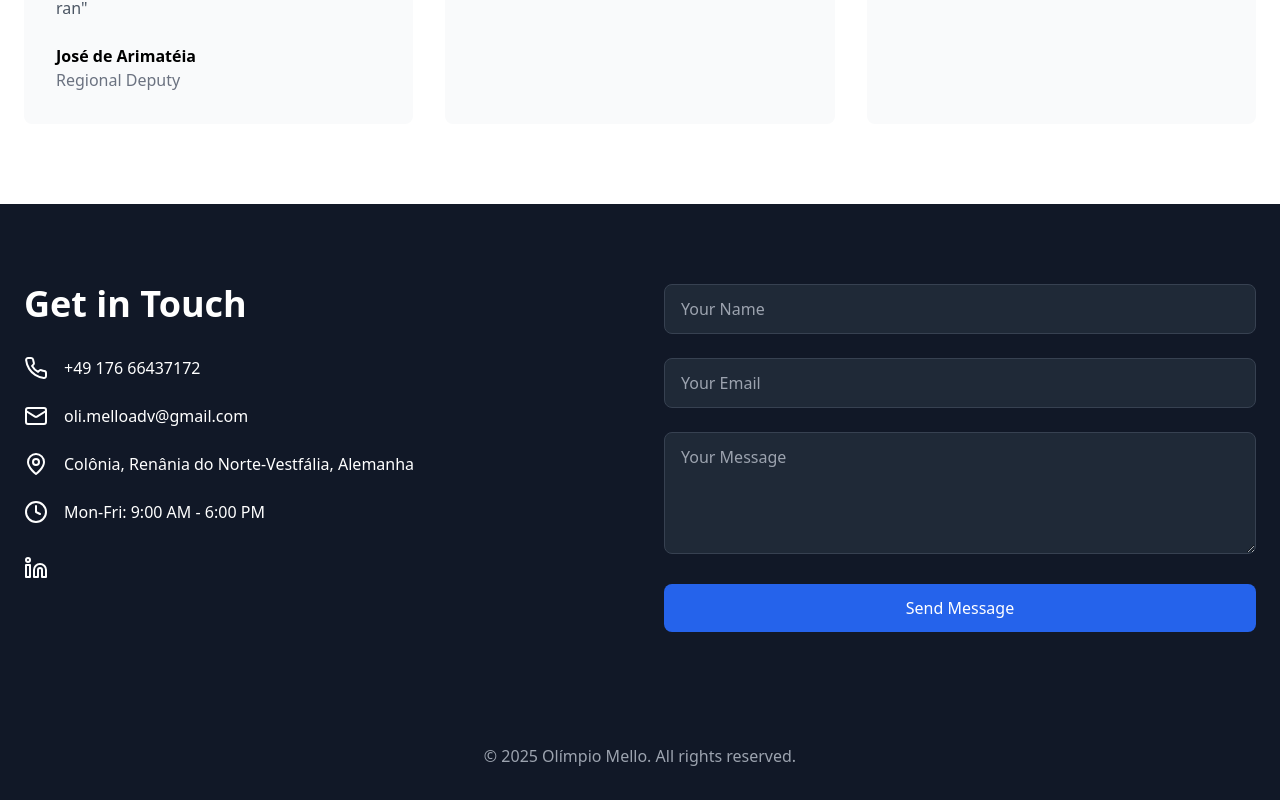
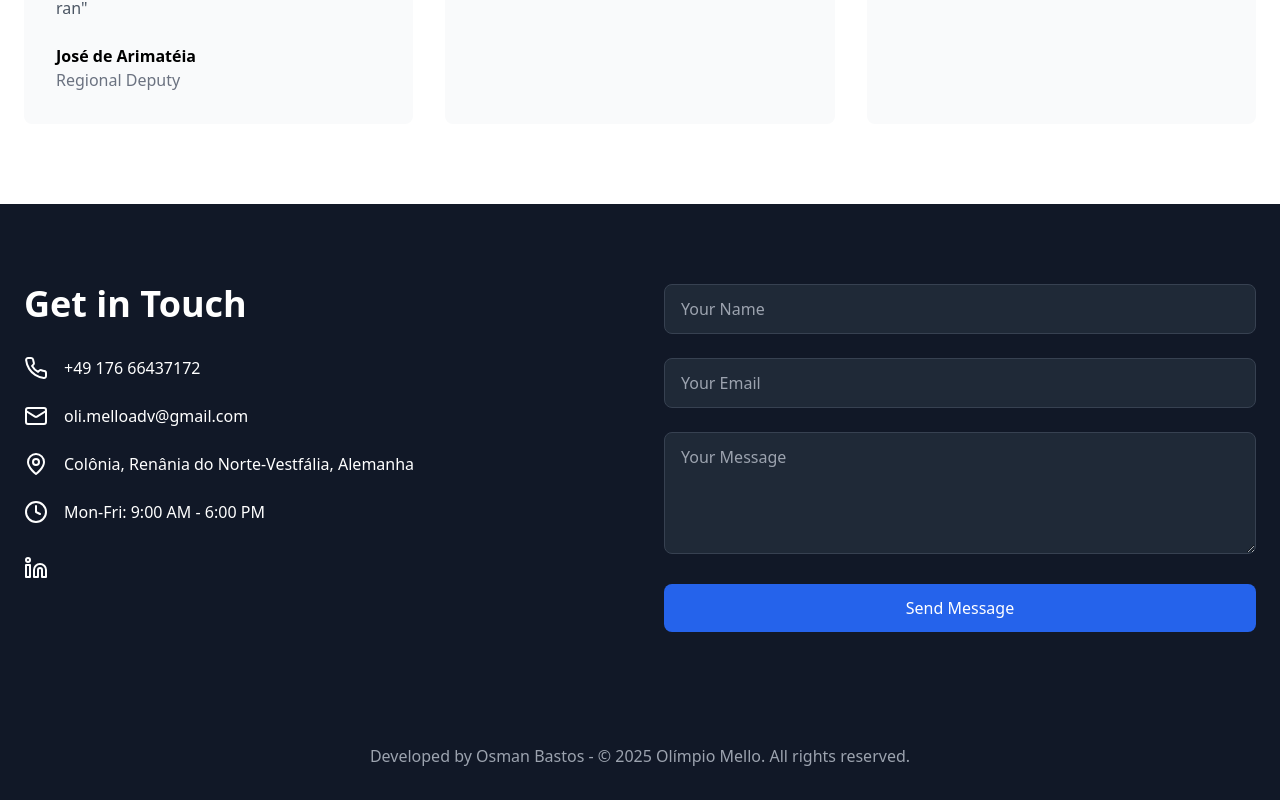
Before and after one commit to osmanbastos/lawyer_landing, a React (Vite) app: page / in a window 1280 px wide. Shown: the part 3079-3879 px from the top of the page. Built offline with nearby package versions, Linux system fonts and the light colour scheme.

Commit message:
Adicionado criador no Footer

```diff
--- a/src/App.tsx
+++ b/src/App.tsx
@@ -276,7 +276,11 @@ function App() {
       {/* Footer */}
       <footer className="bg-gray-900 text-gray-400 py-8">
         <div className="container mx-auto px-6 text-center">
-          <p>{t.footer.rights}</p>
+          <p>
+            <a class="footer-link "href="https://www.linkedin.com/in/osmanbastos" target="_blank" rel="noreferrer">
+              {t.footer.rights}
+            </a>
+          </p>
         </div>
       </footer>
     </div>
--- a/src/translations.ts
+++ b/src/translations.ts
@@ -148,7 +148,7 @@ interface Translation {
             }
         },
         footer: {
-            rights: "© 2025 Olímpio Mello. All rights reserved."
+            rights: "Developed by Osman Bastos - © 2025 Olímpio Mello. All rights reserved."
         }
     },
     br: {
@@ -233,7 +233,7 @@ interface Translation {
             },
         },
         footer: {
-            rights: "© 2025 Olímpio Mello. Todos os direitos reservados.",
+            rights: "Desenvolvido com por Osman Bastos - © 2025 Olímpio Mello. Todos os direitos reservados.",
         },
     },
     pt: {
@@ -318,7 +318,7 @@ interface Translation {
           }
         },
         footer: {
-          rights: "© 2025 Olímpio Mello. Todos os direitos reservados."
+          rights: "Desenvolvido por Osman Bastos - © 2025 Olímpio Mello. Todos os direitos reservados."
         }
     },
     de: {
@@ -403,7 +403,7 @@ interface Translation {
           }
         },
         footer: {
-          rights: "© 2025 Olímpio Mello. Alle Rechte vorbehalten."
+          rights: "Entwickelt von Osman Bastos - © 2025 Olímpio Mello. Alle Rechte vorbehalten."
         }
     }
 };
```
